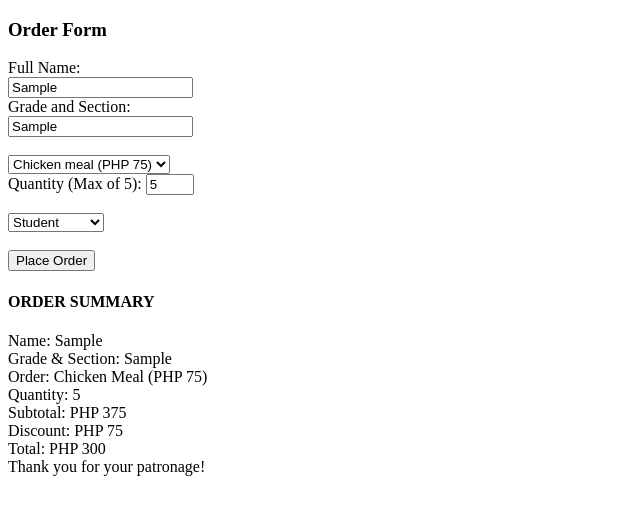
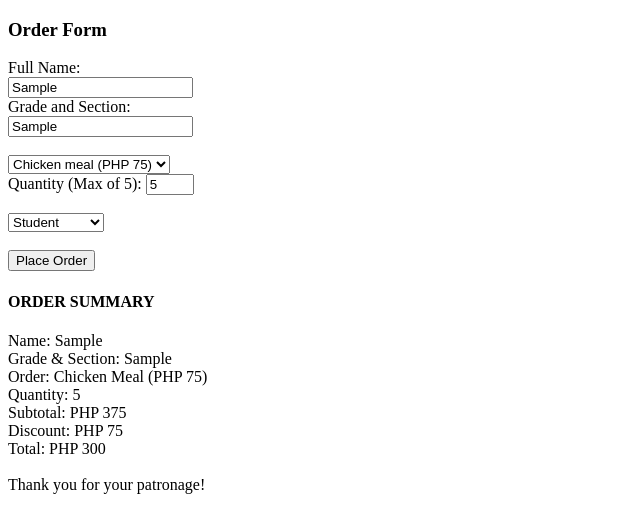
Before and after one commit to JanAL07/g9q4fa2, a plain HTML site: page index.html in a window 1280 px wide. Both pictures are taken after typing "Sample", "Sample", "5" into the empty fields and a click on the input "Place Order". Shown: the whole page, without its empty margins (0-640 px from the left). Drawn offline with Linux system fonts and the light colour scheme.

Commit message:
Update index.html

```diff
--- a/index.html
+++ b/index.html
@@ -98,7 +98,7 @@ function printReceipt() {
 
     "Subtotal: PHP " + subtotal + "<br>" +
     "Discount: PHP " + discount + "<br>" +
-    "Total: PHP " + total + "<br>" +
+    "Total: PHP " + total + "<br><br>" +
 
     "Thank you for your patronage!";
 
```
